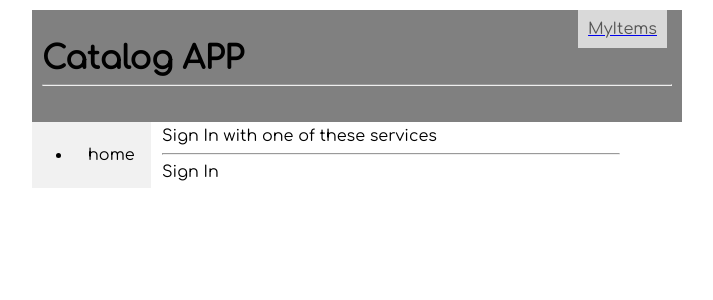
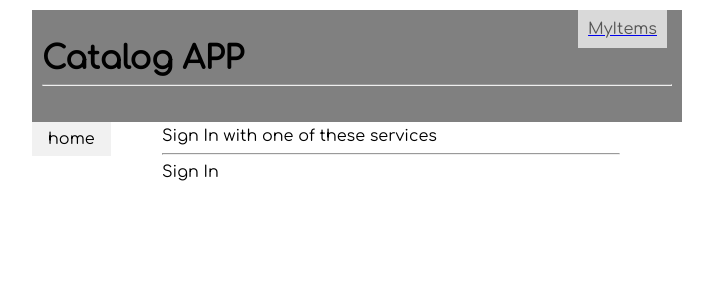
Before and after one commit to jonjoncronin/catalogProject, a Flask app: page /auth/ in a window 1280 px wide. Shown: the top 300 px of the page, without its empty margins (283-996 px from the left). Run offline with Flask 2, Linux system fonts and the light colour scheme; some libraries are stand-ins or nearby versions.

Commit message:
Fix side nav menu styling

```diff
--- a/vagrant/catalog/static/css/main.css
+++ b/vagrant/catalog/static/css/main.css
@@ -79,12 +79,14 @@ main {
 .side__menu nav {
    box-sizing: border-box;
    float: left;
-   list-style-type: none;
-   margin: 0;
-   padding: 0;
    background-color: #f1f1f1;
 }
 
+.side__menu ul {
+  list-style-type: none;
+  margin: 0;
+  padding: 0;
+}
 .side__menu li a {
    display: block;
    color: #000;
```
